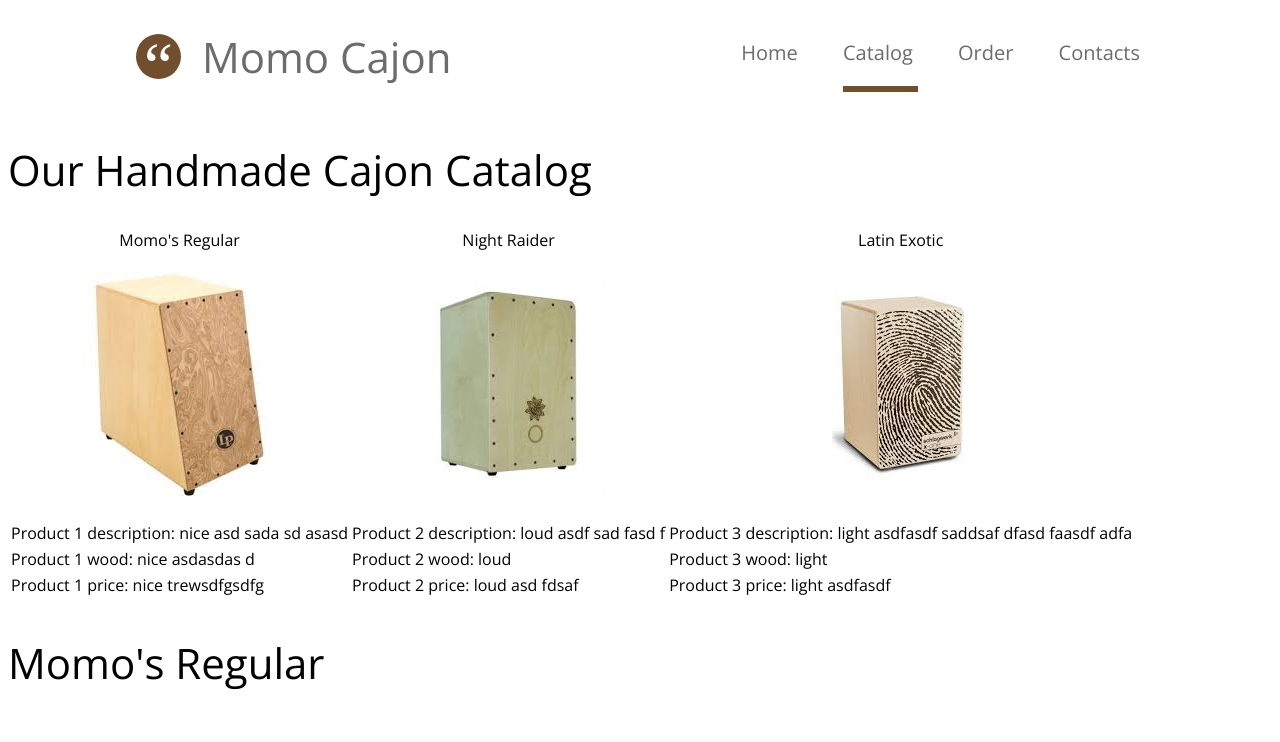
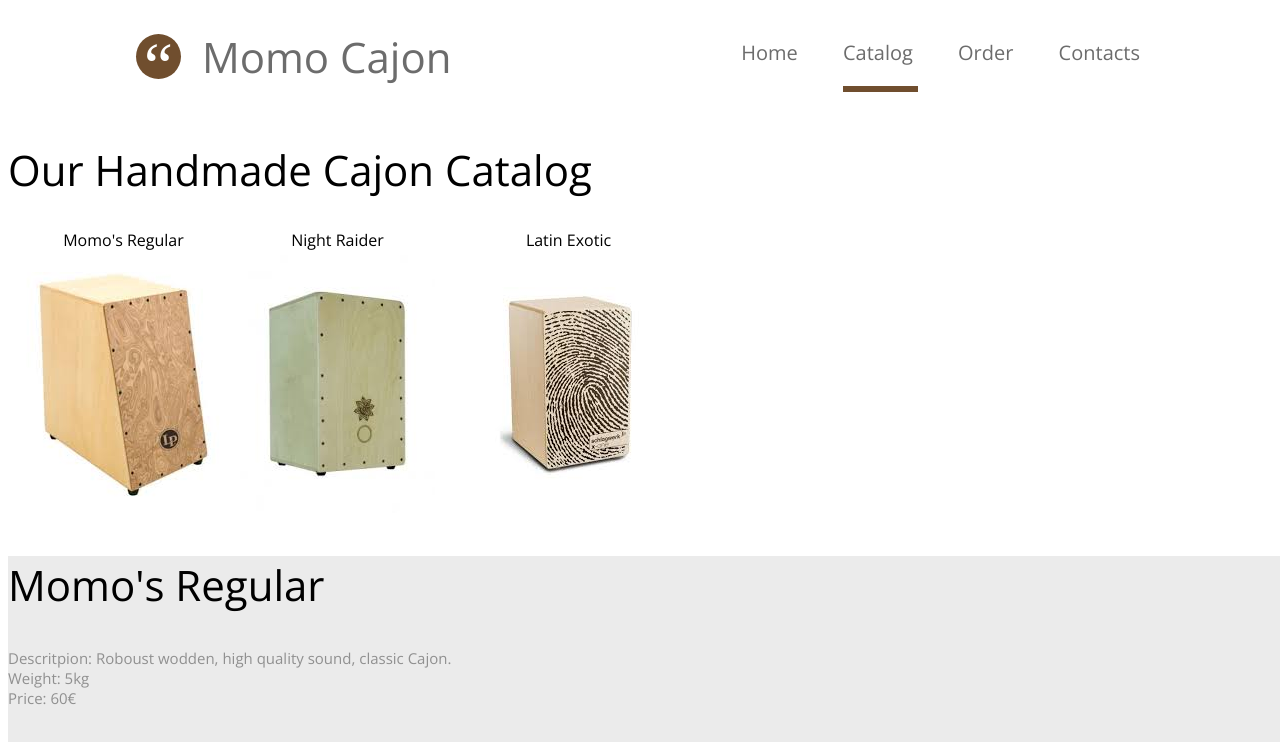
Before and after one commit to TAGLAB-Analytics/build, a plain HTML site: page catalog.html in a window 1280 px wide. Shown: the top 742 px of the page. Drawn offline with nearby package versions, Linux system fonts and the light colour scheme.

Commit message:
few edits to catalog page
edited all products table and added background color to section in css

```diff
--- a/catalog.html
+++ b/catalog.html
@@ -70,24 +70,14 @@
             <td align="center "><img src="static/images/gallery2.jpg "></td>
             <td align="center "> <img src="static/images/gallery3.jpg "></td>
         </tr>
-        <tr>
-            <td align="left ">Product 1 description: nice asd sada sd asasd </td>
-            <td align="left ">Product 2 description: loud asdf sad fasd f</td>
-            <td align="left ">Product 3 description: light asdfasdf saddsaf dfasd faasdf adfa</td>
-        </tr>
-        <tr>
-            <td align="left ">Product 1 wood: nice asdasdas d</td>
-            <td align="left ">Product 2 wood: loud</td>
-            <td align="left ">Product 3 wood: light</td>
-        </tr>
-        <tr>
-            <td align="left ">Product 1 price: nice trewsdfgsdfg </td>
-            <td align="left ">Product 2 price: loud asd fdsaf </td>
-            <td align="left ">Product 3 price: light asdfasdf</td>
+
         </tr>
     </table>
     <!-- Product 1-->
+    <section>
         <h2>Momo's Regular</h2>
+        <p>Descritpion: Roboust wodden, high quality sound, classic Cajon.<br> Weight: 5kg<br> Price: 60€<br>
+        </p>
         <!-- Product 1 Slider Images -->
         <div id="img_slider"> <br>
             <div id="big_image">
@@ -100,7 +90,7 @@
                 <img height="100" width="100" src="static\images\product1\front.jpeg" alt="front" />
             </div>
         </div>
-
+    </section>
 
     <!-- $Page footer-->
 
```
Also changed, not shown: static/css/screen.min.css. Lines whose indentation alone changed are shown as unchanged.
